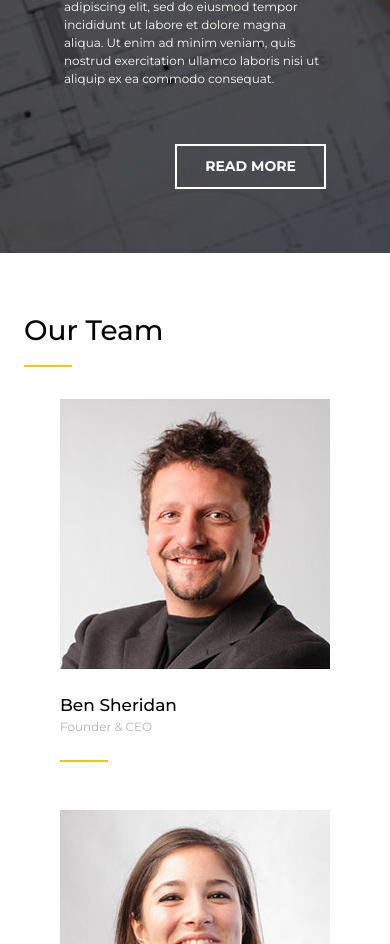
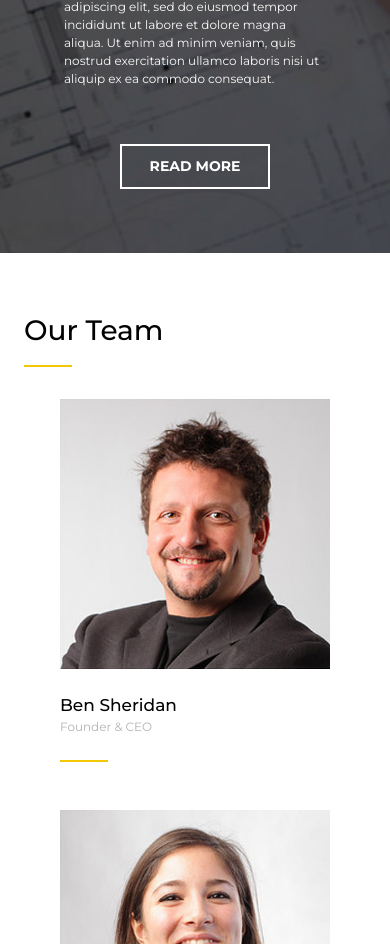
Before and after one commit to anujghimire07/Buildpro-A-Landing-Page, a Next.js app: page / in a window 390 px wide. Shown: the part 3035-3979 px from the top of the page. Built offline with nearby package versions, Linux system fonts and the light colour scheme.

Commit message:
feat[minor]: minor CSS change in Our History section of Home page

```diff
--- a/app/component/Ourhistory.tsx
+++ b/app/component/Ourhistory.tsx
@@ -92,7 +92,7 @@ const Ourhistory = () => {
             </div>
 
             {/* lower div */}
-            <div className="flex justify-end w-full">
+            <div className="flex md:justify-end justify-center w-full">
               <Animated_button
                 text={"READ MORE"}
                 textColor="white"
```
